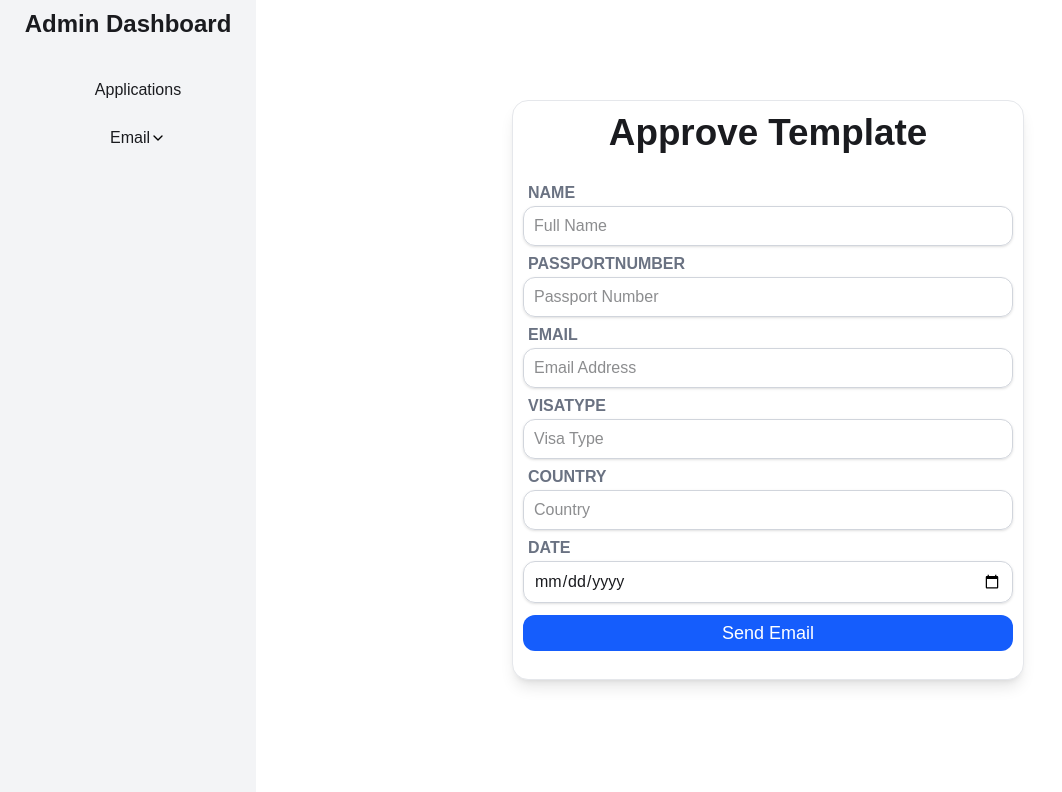
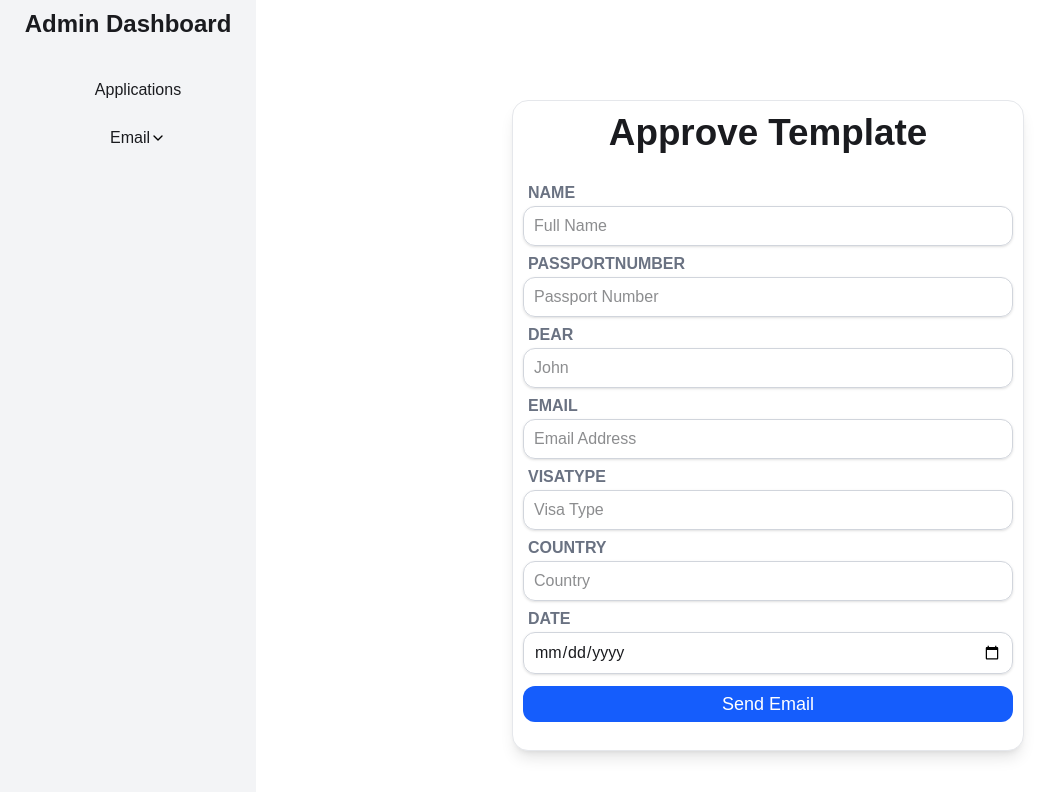
Before and after one commit to PeroHub/leadway-next, a Next.js app: page /admin/email/template1 in a window 1280 px wide. Shown: the top 792 px of the page, without its empty margins (0-1062 px from the left). Built offline with nearby package versions, Linux system fonts and the light colour scheme; sample sign-in values are in the browser's storage; a web font is replaced by a local one.

Commit message:
added dear

```diff
--- a/src/app/admin/email/template1/page.tsx
+++ b/src/app/admin/email/template1/page.tsx
@@ -13,6 +13,7 @@ export default function SendEmailForm() {
     visaType: "",
     country: "",
     date: "",
+    dear: "",
   });
   const [showMessage, setShowMessage] = useState(false);
 
@@ -87,6 +88,7 @@ export default function SendEmailForm() {
               type: "text",
               placeholder: "Passport Number",
             },
+            { name: "dear", type: "text", placeholder: "John" },
             { name: "email", type: "email", placeholder: "Email Address" },
             { name: "visaType", type: "text", placeholder: "Visa Type" },
             { name: "country", type: "text", placeholder: "Country" },
--- a/src/app/api/send-email/route.ts
+++ b/src/app/api/send-email/route.ts
@@ -5,7 +5,7 @@ import VisaApprovalEmail from "@/components/emails/VisaApprovalEmail";
 
 export async function POST(req: Request) {
   try {
-    const { name, passportNumber, email, visaType, country, date } =
+    const { name, passportNumber, email, visaType, country, date, dear } =
       await req.json();
 
     // Nodemailer Transporter
@@ -19,7 +19,7 @@ export async function POST(req: Request) {
 
     // Generate Email HTML
     const emailHtml = await render(
-      VisaApprovalEmail({ name, passportNumber, visaType, country, date })
+      VisaApprovalEmail({ name, passportNumber, visaType, country, date, dear })
     );
 
     // Email Content
--- a/src/app/our-services/page.tsx
+++ b/src/app/our-services/page.tsx
@@ -51,7 +51,7 @@ const immigrationPrograms = [
     title: "Study Permit for Canada",
     description:
       "Annually, more than 135,000 students choose Canada for their education. To study in Canada, a study permit issued by the government is required.",
-    image: "/images/david.jpg",
+    image: "/images/visa-ambassador.jpg",
     eligibility: [
       "Obtain a letter of acceptance from a Designated Learning Institution (DLI).",
       "Demonstrate intent to leave Canada upon permit expiry.",
@@ -76,7 +76,7 @@ const immigrationPrograms = [
     title: "Parents & Grandparents Sponsorship Program",
     description:
       "A pathway for Canadian citizens and permanent residents to reunite with their parents and grandparents in Canada.",
-    image: "/images/david.jpg",
+    image: "/images/visa-ambassador.jpg",
     eligibility: [
       "Be a Canadian Citizen or Permanent Resident.",
       "Meet minimum income requirements (typically LICO+30%).",
--- a/src/components/emails/VisaApprovalEmail.tsx
+++ b/src/components/emails/VisaApprovalEmail.tsx
@@ -17,6 +17,7 @@ interface VisaApprovalEmailProps {
   visaType: string;
   country: string;
   date: string;
+  dear: string;
 }
 
 export default function VisaApprovalEmail({
@@ -25,6 +26,7 @@ export default function VisaApprovalEmail({
   visaType,
   country,
   date,
+  dear,
 }: VisaApprovalEmailProps) {
   return (
     <Html>
@@ -159,7 +161,7 @@ export default function VisaApprovalEmail({
           </Text>
 
           <Text style={{ margin: "10px 0", fontWeight: "bold" }}>
-            Dear {name},
+            Dear {dear},
           </Text>
           <Text style={{ margin: "10px 0", fontWeight: "bold" }}>
             We are pleased to inform you that subject to the fulfillment of all
```
Also changed, not shown: public/images/visa-ambassador.jpg (added).
